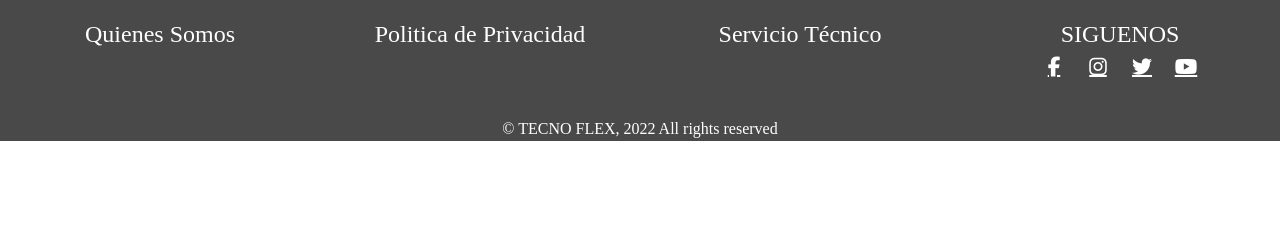
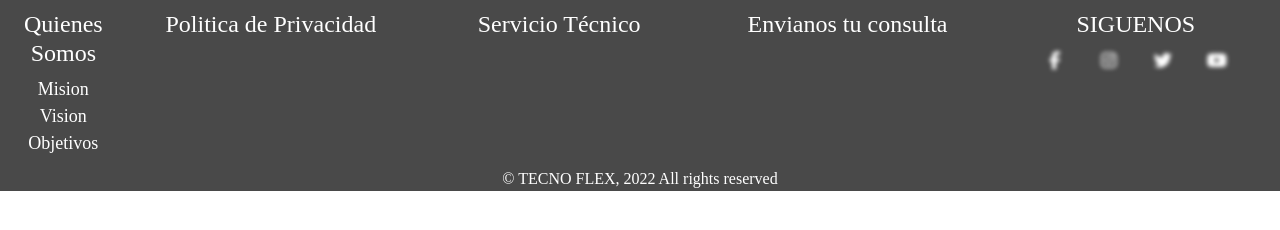
Before and after one commit to drox132/Proyecto-final-front, a plain HTML site: page index.html in a window 1280 px wide. Drawn offline with nearby package versions, Linux system fonts and the light colour scheme.

Commit message:
agg columna 1 de info de la empresa

```diff
--- a/css/style.css
+++ b/css/style.css
@@ -4,13 +4,14 @@
     padding: 0;
     box-sizing: border-box;
 }
-/* variables*/
+/* variables
 :root {
 --facebook:#3b5999;
 --instagram:#e4405f;
 --twitter:#55acee;
 --youtube:#ff0000;
-}
+}  */
+
 
 /*estilos del footer div padre */
 .footer {
@@ -26,7 +27,7 @@
   }
   /* clase a los contenedores de clase elemnetos */
   .elementos {
-   margin: 20px;
+   margin: 10px;
     width: 25%;
     align-items: center;
   }
@@ -34,8 +35,11 @@
     width: 40px;
     height: 40px;
     color: #ffffff;
-    font-size: 20px;
+    font-size: 18px;
+    text-decoration: none;
+    margin: 5px;
 }
+
 /* clase al parrafo de derechos reservados*/
   #tf   {
       color: #ffffff;
@@ -44,13 +48,41 @@
       width: 100%;
   }
   /*desenfoque*/
-  .footer :hover a{
+  .footer:hover a{
       filter: blur(2px);
   }
 .footer a:hover {
     transform: translateY(-3px) scale(1.5);
     filter: none;
 }
+/*
 .footer .facebook:hover{
     background: var(--facebook);
 }
+.footer .instagram:hover{
+    background: var(--instagram);
+}
+.footer .twitter:hover{
+    background: var(--twitter);
+}
+.footer .youtube:hover{
+    background: var(--youtube);
+}
+*/
+
+/* estilos de la columna quienes somos*/
+
+.col-1{
+    display: flex;
+    flex-direction: column;
+    margin: 10px;
+}
+.col-1 a{
+    color: #ffffff;
+    font-size: 18px;
+    text-decoration: none;
+}
+.footer:hover .col-1 a {
+    filter: none;
+    transform: none;
+}
--- a/index.html
+++ b/index.html
@@ -28,14 +28,20 @@
   </body>
   <footer>
     <div class="footer">
-      <div class="elementos">
+      <div class="col-1">
         <h4>Quienes Somos</h4>
+        <a href="#">Mision</a>
+        <a href="#">Vision</a>
+        <a href="#">Objetivos</a>
       </div>
       <div class="elementos">
         <h4>Politica de Privacidad</h4>
       </div>
       <div class="elementos">
         <h4>Servicio Técnico</h4>
+      </div>
+      <div class="elementos">
+        <h4>Envianos tu consulta</h4>
       </div>
       <div class="elementos">
         <h4>SIGUENOS</h4>
```
